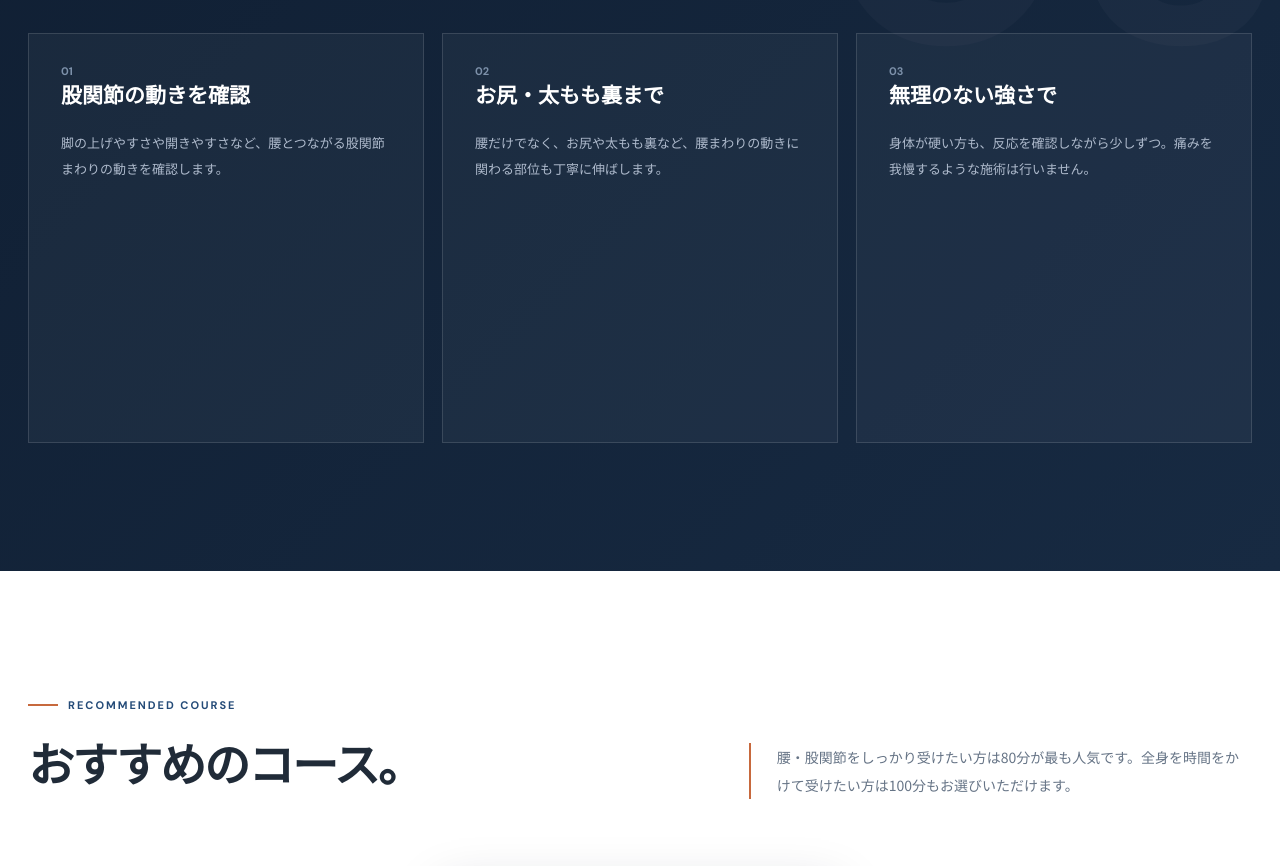
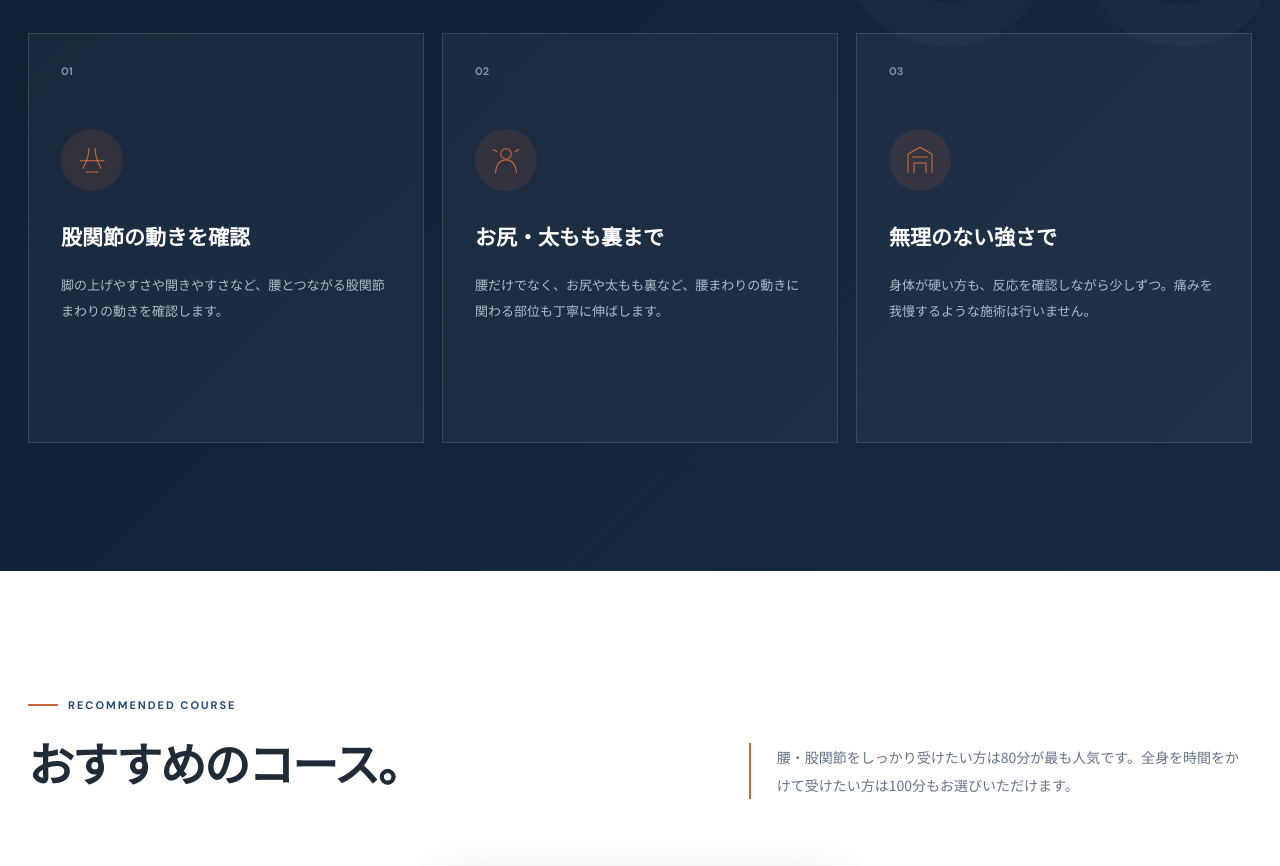
Before and after one commit to brillantriku/brillant-site, a plain HTML site: page lower-back.html in a window 1280 px wide. Shown: the part 1820-2686 px from the top of the page. Drawn offline with nearby package versions, Linux system fonts and the light colour scheme.

Commit message:
お悩み別ページの特徴カードにトップと同じアイコンを追加
Co-Authored-By: Claude Opus 5.5 <noreply@anthropic.com>
Claude-Session: https://claude.ai/code/session_01AgvWGfzjBnvTu7V92HxyGF

```diff
--- a/lower-back.html
+++ b/lower-back.html
@@ -192,16 +192,19 @@
       <div class="feature-grid">
         <article class="feature-card reveal">
           <div class="feature-number">01</div>
+          <div class="feature-icon" aria-hidden="true"><svg viewBox="0 0 48 48"><path d="M12 35c5-9 8-17 8-27m16 27c-5-9-8-17-8-27M8 25h32M16 40h16"/></svg></div>
           <h3>股関節の動きを確認</h3>
           <p>脚の上げやすさや開きやすさなど、腰とつながる股関節まわりの動きを確認します。</p>
         </article>
         <article class="feature-card reveal">
           <div class="feature-number">02</div>
+          <div class="feature-icon" aria-hidden="true"><svg viewBox="0 0 48 48"><circle cx="24" cy="16" r="7"/><path d="M10 41c1-11 6-17 14-17s13 6 14 17M7 10l5 3m29-3-5 3"/></svg></div>
           <h3>お尻・太もも裏まで</h3>
           <p>腰だけでなく、お尻や太もも裏など、腰まわりの動きに関わる部位も丁寧に伸ばします。</p>
         </article>
         <article class="feature-card reveal">
           <div class="feature-number">03</div>
+          <div class="feature-icon" aria-hidden="true"><svg viewBox="0 0 48 48"><path d="M8 41V16l16-9 16 9v25M16 41V28h16v13M14 20h20"/></svg></div>
           <h3>無理のない強さで</h3>
           <p>身体が硬い方も、反応を確認しながら少しずつ。痛みを我慢するような施術は行いません。</p>
         </article>
```
Also changed, not shown: shoulder-neck.html (+3 -0 lines), sports-mobility.html (+3 -0 lines).
